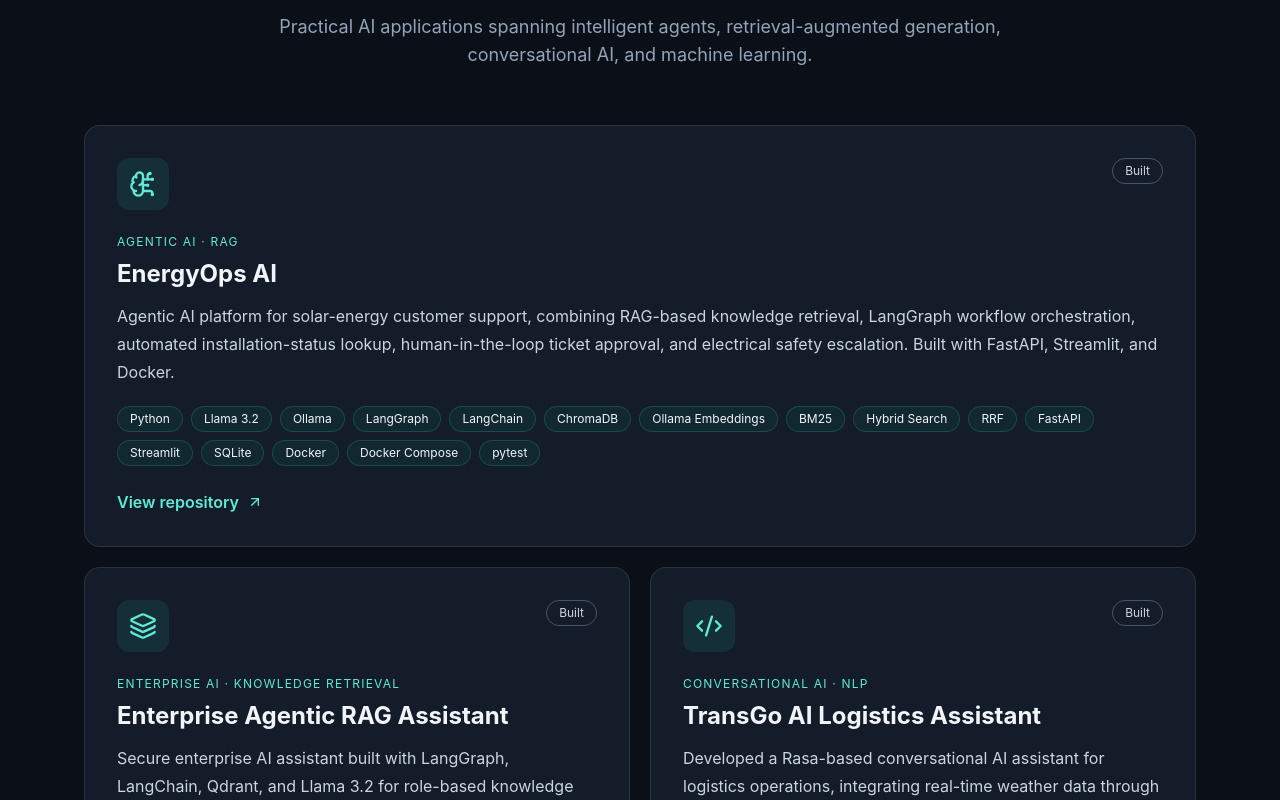
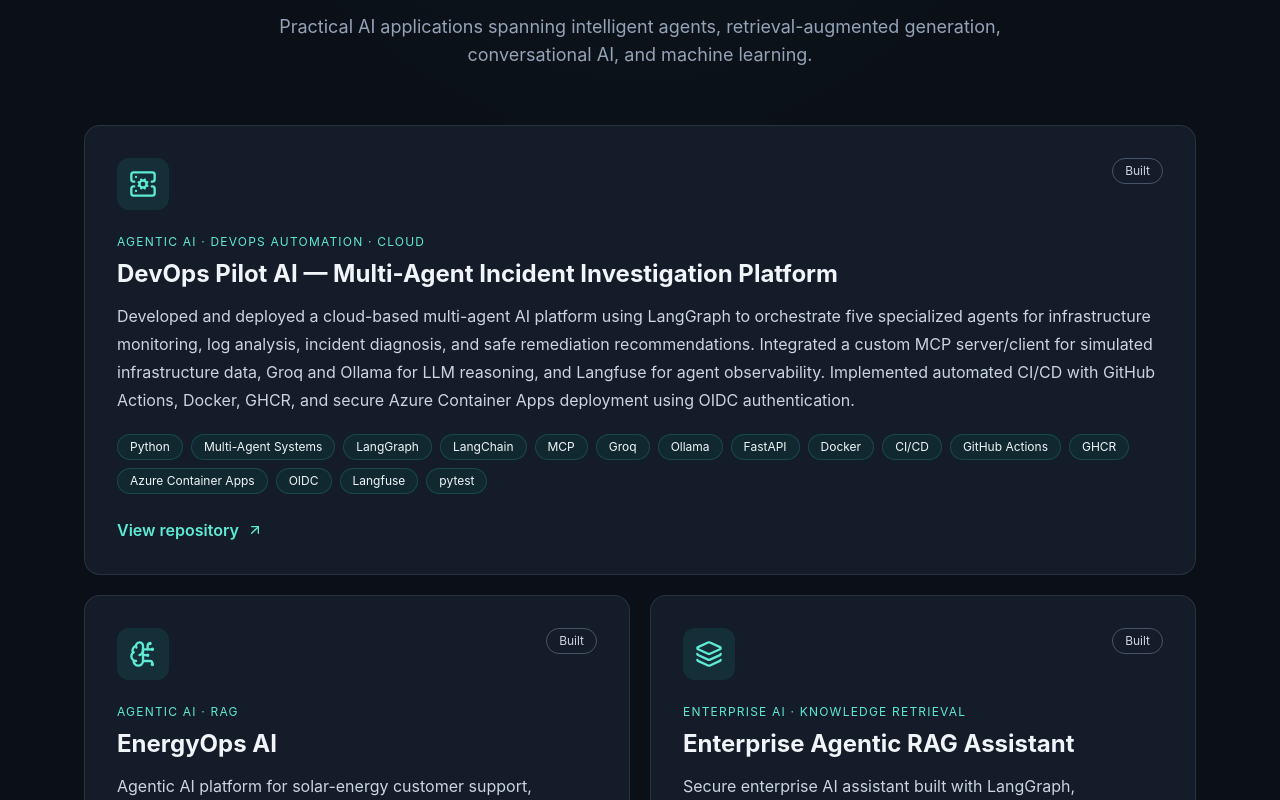
Before and after one commit to Jyothi162/jyothi-ai-portfolio, a React (Vite) app: page / in a window 1280 px wide. Shown: the part 1800-2600 px from the top of the page. Built offline with nearby package versions, Linux system fonts and the light colour scheme.

Commit message:
Add DevOps Pilot AI flagship project

```diff
--- a/src/main.jsx
+++ b/src/main.jsx
@@ -12,6 +12,34 @@ const email = 'jyothirajan162@gmail.com';
 const linkedin = 'https://www.linkedin.com/in/jyothi-rajan-02b639151/';
 
 const projects = [
+
+  {
+    name: 'DevOps Pilot AI — Multi-Agent Incident Investigation Platform',
+    category: 'Agentic AI · DevOps Automation · Cloud',
+    description: 'Developed and deployed a cloud-based multi-agent AI platform using LangGraph to orchestrate five specialized agents for infrastructure monitoring, log analysis, incident diagnosis, and safe remediation recommendations. Integrated a custom MCP server/client for simulated infrastructure data, Groq and Ollama for LLM reasoning, and Langfuse for agent observability. Implemented automated CI/CD with GitHub Actions, Docker, GHCR, and secure Azure Container Apps deployment using OIDC authentication.',
+    stack: [
+      'Python',
+      'Multi-Agent Systems',
+      'LangGraph',
+      'LangChain',
+      'MCP',
+      'Groq',
+      'Ollama',
+      'FastAPI',
+      'Docker',
+      'CI/CD',
+      'GitHub Actions',
+      'GHCR',
+      'Azure Container Apps',
+      'OIDC',
+      'Langfuse',
+      'pytest'
+    ],
+    url: `${github}/devops-pilot-ai`,
+    status: 'Built',
+    icon: ServerCog
+  },
+
   {
     name: 'EnergyOps AI', category: 'Agentic AI · RAG',
     description: 'Agentic AI platform for solar-energy customer support, combining RAG-based knowledge retrieval, LangGraph workflow orchestration, automated installation-status lookup, human-in-the-loop ticket approval, and electrical safety escalation. Built with FastAPI, Streamlit, and Docker.',
```
